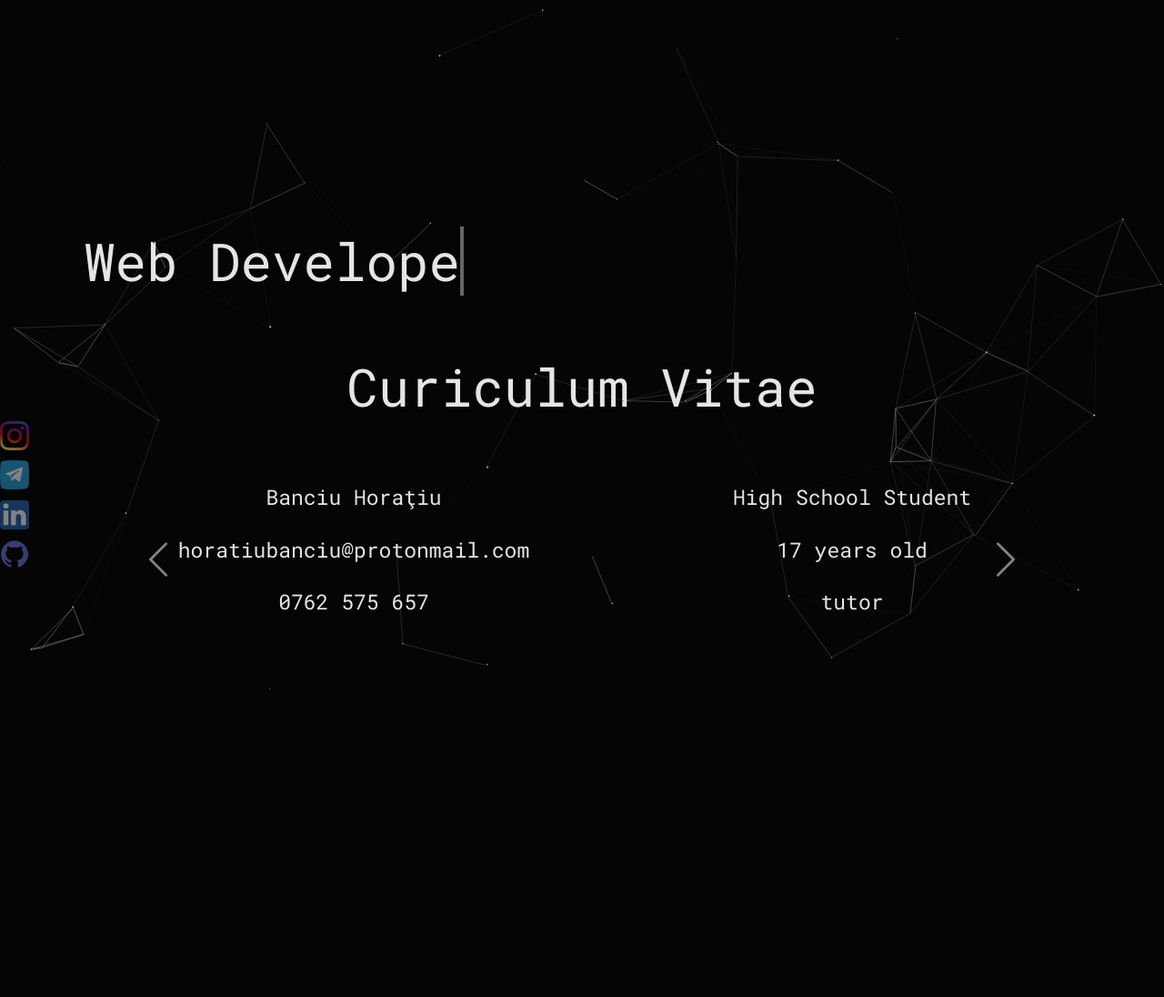
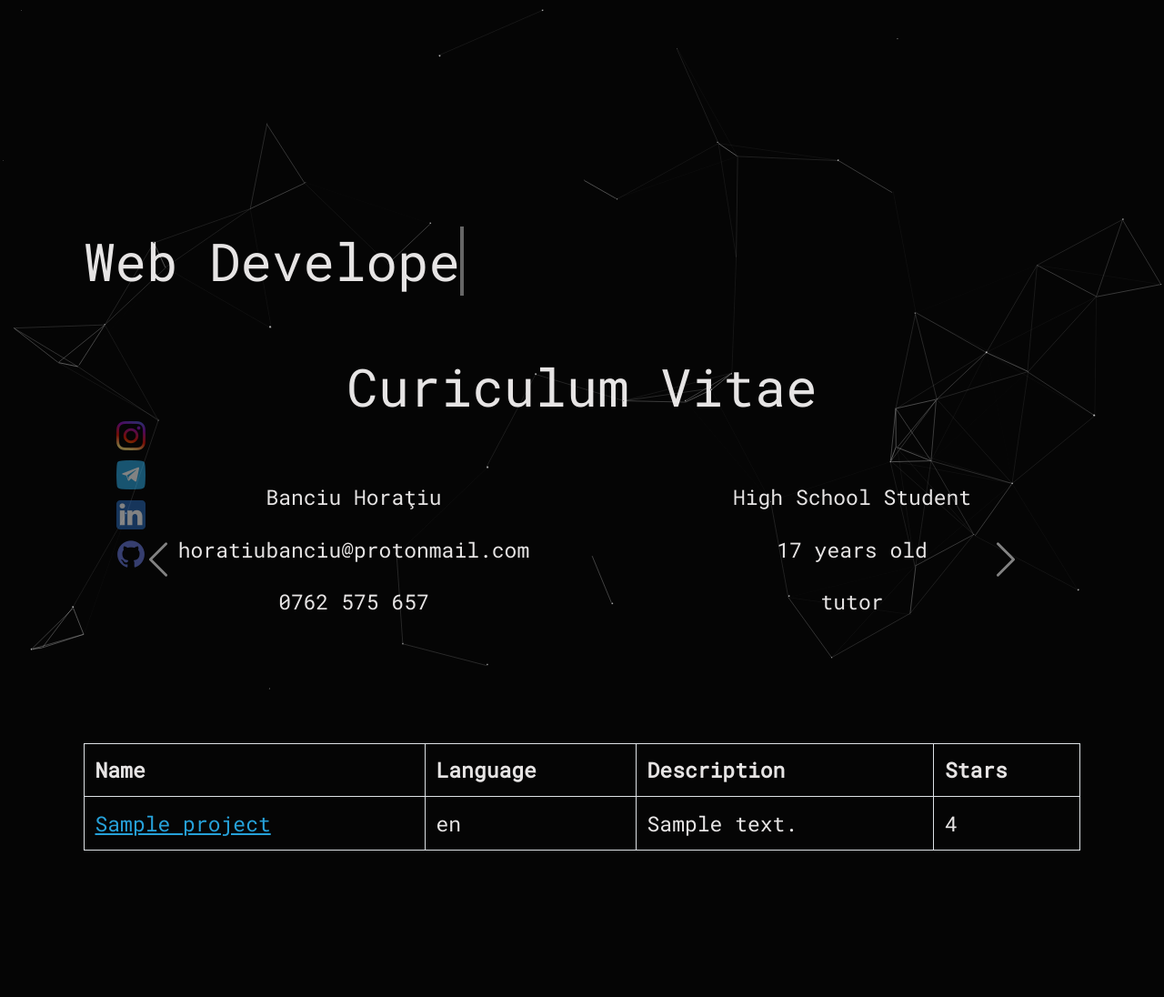
Before and after one commit to H0R4T1U/Nebula, a Django app: page / in a window 1280 px wide. Shown: the whole page at 91% size. Before the commit the page ends 758 px from the top, so only its background shows below. Run offline with Django 3.2, Linux system fonts and the light colour scheme; tables that the repository leaves empty hold one stand-in row (values such as "Sample post"); parts of the project's set-up code (start-up, migrations or seed data) failed here and were passed over; some libraries are stand-ins or nearby versions.

Commit message:
static filles

```diff
--- a/static/css/styles.css
+++ b/static/css/styles.css
@@ -52,7 +52,7 @@ canvas{
 #iconDiv {
   display: flex;
   position: fixed;
-  left: 0;
+  left: 10%;
   flex-direction: column;
   height: 100%;
   /*align-items: center;*/
@@ -100,11 +100,12 @@ a:hover{
     font-size: 9px;
     text-align: center;
   }
-}
-
-@media (max-width: 576px) {
   img {
     height: 24px;
     width: 24px;
   }
 }
+
+@media (max-width: 576px) {
+
+}
```
